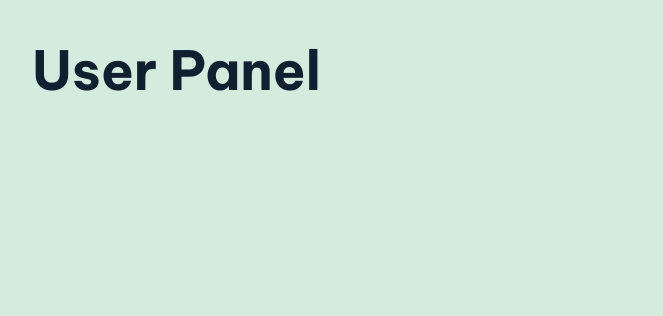
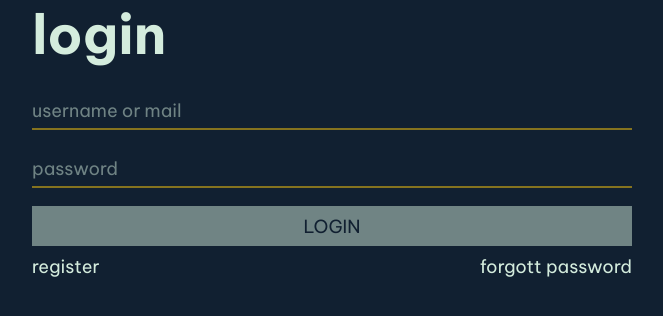
Before and after one commit to lusinger/getfit-app, an Angular app: page /login in a window 1280 px wide. Shown: the top 316 px of the page, without its empty margins (308-971 px from the left). Built offline with nearby package versions, Linux system fonts and the light colour scheme.

Commit message:
Implement loadUser AuthService method to load user data

```diff
--- a/src/app/app.component.html
+++ b/src/app/app.component.html
@@ -1,5 +1,4 @@
 <div class="page-container dark">
-  <getfit-user-panel></getfit-user-panel>
-  <!-- <router-outlet></router-outlet> -->
+  <router-outlet></router-outlet>
   <getfit-scroll-up [styleClass]="'light'"></getfit-scroll-up>
 </div>
--- a/src/app/features/user-panel/user-panel.component.ts
+++ b/src/app/features/user-panel/user-panel.component.ts
@@ -1,4 +1,5 @@
 import { Component, OnInit } from '@angular/core';
+import { AuthService } from 'src/app/services/auth.service';
 
 @Component({
   selector: 'getfit-user-panel',
@@ -7,9 +8,14 @@ import { Component, OnInit } from '@angular/core';
 })
 export class UserPanelComponent implements OnInit {
 
-  constructor() { }
+  constructor(private auth: AuthService) { }
 
   ngOnInit(): void {
+    console.log('hello');
+    this.auth.loadUser().subscribe({
+      next: (response) => {
+        console.log(response);
+      },
+    });
   }
-
 }
```
Also changed, not shown: src/app/interfaces/user.ts (added, +12 -0 lines).
